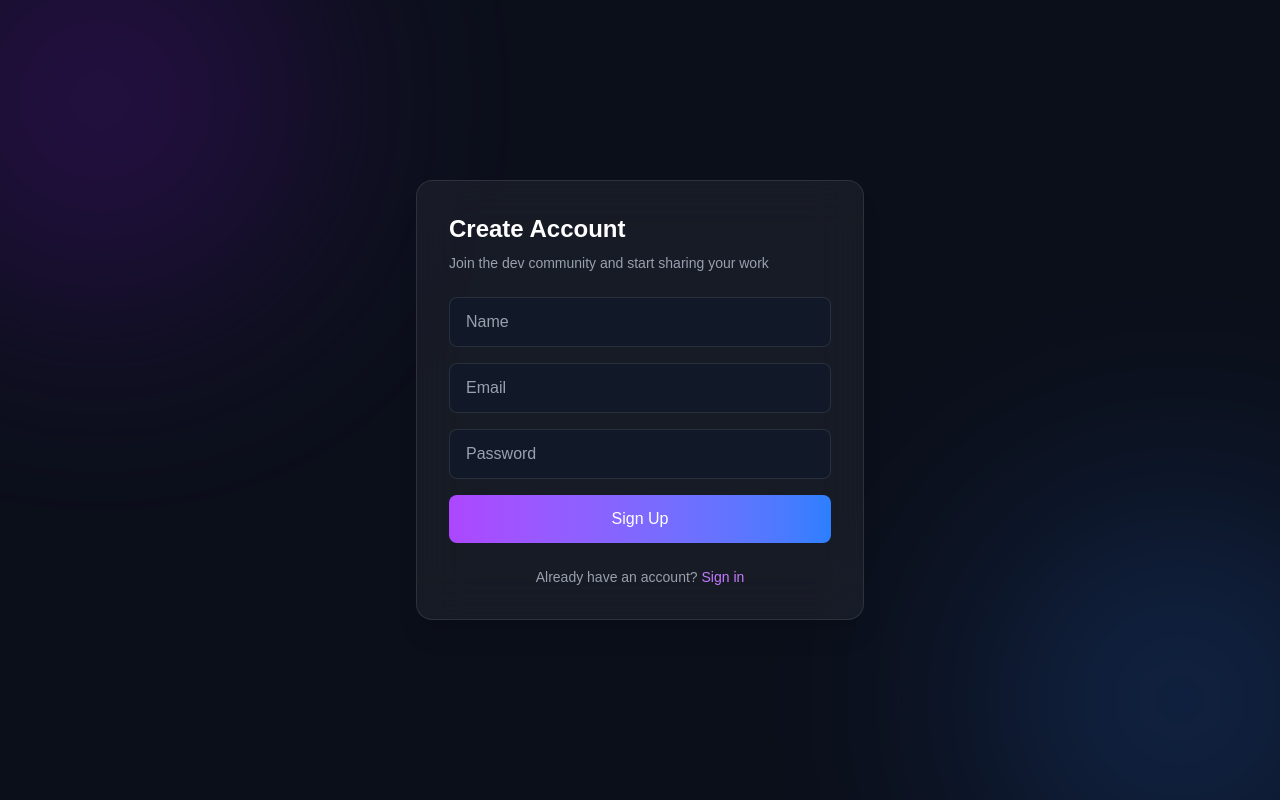
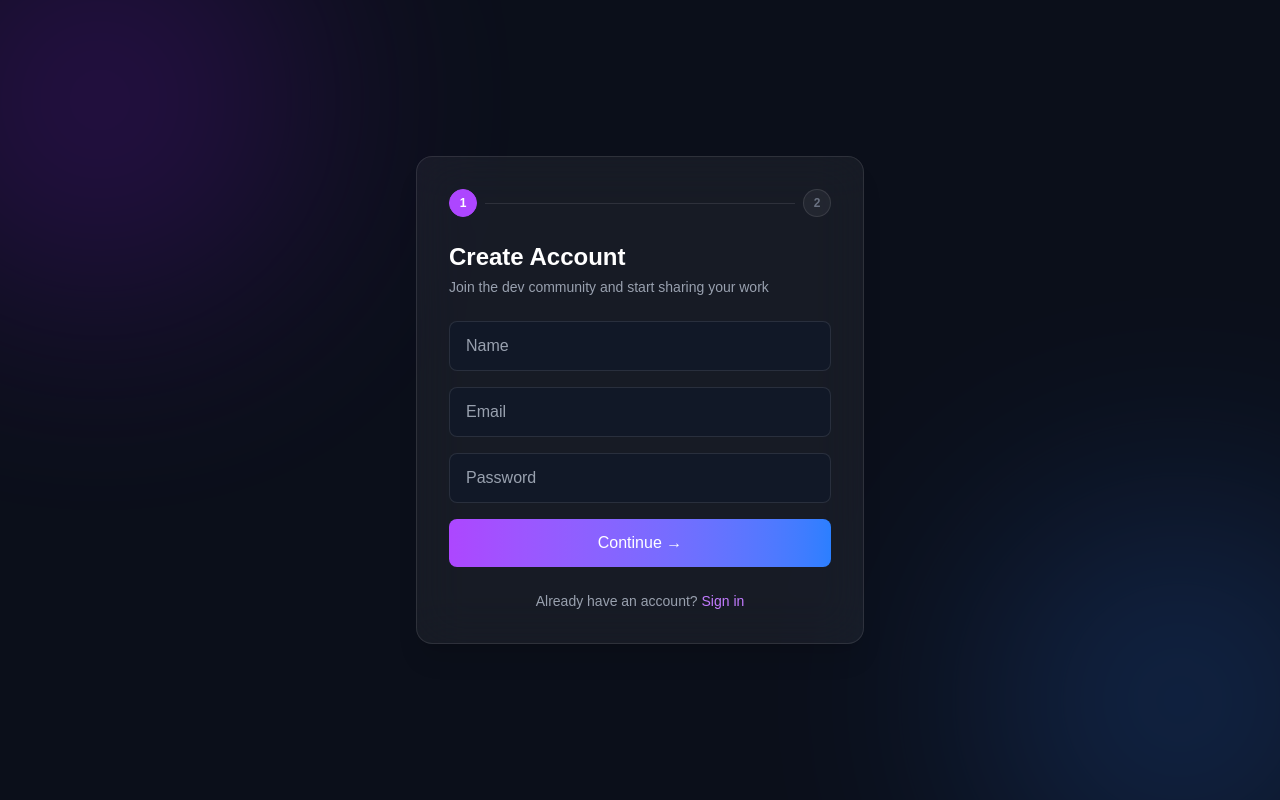
Before and after one commit to devspark-2501/DevCollab-Website, a Next.js app in the folder front-end/: page /create-auth in a window 1280 px wide. Built offline with nearby package versions, Linux system fonts and the light colour scheme.

Commit message:
Adding Two Step auth in Registration!!

```diff
--- a/front-end/app/create-auth/page.js
+++ b/front-end/app/create-auth/page.js
@@ -2,82 +2,122 @@
 
 import { useState } from "react"
 import Link from "next/link"
-import { useRouter } from "next/navigation"
 import { signIn } from "next-auth/react"
 
 export default function SignUp() {
-
-    const router = useRouter();
+    const [step, setStep] = useState("details") // "details" | "otp"
 
     const [name, setName] = useState("")
     const [email, setEmail] = useState("")
     const [password, setPassword] = useState("")
+    const [otp, setOtp] = useState("")
 
     const [error, setError] = useState("")
+    const [info, setInfo] = useState("")
     const [loading, setLoading] = useState(false)
 
-    const handleSignup = async (e) => {
-        e.preventDefault();
+    // Step 1: Send OTP
+    const handleSendOtp = async (e) => {
+        e.preventDefault()
+        setError("")
+        setInfo("")
+        setLoading(true)
 
+        try {
+            const res = await fetch("/api/send-otp", {
+                method: "POST",
+                headers: { "Content-Type": "application/json" },
+                body: JSON.stringify({ email }),
+            })
+
+            const data = await res.json()
+
+            if (!res.ok) {
+                setError(data.message || "Failed to send OTP")
+                setLoading(false)
+                return
+            }
+
+            setInfo(`OTP sent to ${email}. Check your inbox.`)
+            setStep("otp")
+        } catch {
+            setError("Something went wrong. Try again.")
+        } finally {
+            setLoading(false)
+        }
+    }
+
+    // Step 2: Verify OTP + Register
+    const handleRegister = async (e) => {
+        e.preventDefault()
         setError("")
         setLoading(true)
 
         try {
             const res = await fetch("/api/register", {
                 method: "POST",
-                headers: {
-                    "Content-Type": "application/json",
-                },
-                body: JSON.stringify({
-                    name,
-                    email,
-                    password,
-                }),
-            });
+                headers: { "Content-Type": "application/json" },
+                body: JSON.stringify({ name, email, password, otp }),
+            })
 
-            const data = await res.json();
+            const data = await res.json()
 
             if (!res.ok) {
+                setError(data.message || "Something went wrong")
                 setLoading(false)
-                setError(data.message || "Something went wrong")
-                return;
+                return
             }
 
-            // Auto login + redirect to Profile
             await signIn("credentials", {
                 email,
                 password,
                 redirect: true,
-                callbackUrl: "/Profile"
-            });
+                callbackUrl: "/Profile",
+            })
 
-        } catch (err) {
+        } catch {
+            setError("Something went wrong. Try again.")
             setLoading(false)
-            setError("Something went wrong. Try again.")
         }
     }
 
     return (
         <div className="min-h-screen flex items-center justify-center bg-[#0b0f1a] relative overflow-hidden">
 
-            {/* Background Glow */}
+            {/* Background Glows */}
             <div className="absolute w-[400px] h-[400px] bg-purple-600 opacity-20 blur-[120px] rounded-full top-[-100px] left-[-100px]" />
             <div className="absolute w-[400px] h-[400px] bg-blue-500 opacity-20 blur-[120px] rounded-full bottom-[-100px] right-[-100px]" />
 
             {/* Card */}
             <div className="relative z-10 w-[90%] max-w-md p-8 rounded-2xl bg-white/5 backdrop-blur-xl border border-white/10 shadow-xl">
 
-                <h1 className="text-2xl font-semibold text-white mb-2">
-                    Create Account
+                {/* Step indicator */}
+                <div className="flex items-center gap-2 mb-6">
+                    <div className={`flex items-center justify-center w-7 h-7 rounded-full text-xs font-bold border ${
+                        step === "details"
+                            ? "bg-purple-500 border-purple-500 text-white"
+                            : "bg-purple-500/20 border-purple-500 text-purple-400"
+                    }`}>1</div>
+                    <div className={`flex-1 h-px ${step === "otp" ? "bg-purple-500" : "bg-white/10"}`} />
+                    <div className={`flex items-center justify-center w-7 h-7 rounded-full text-xs font-bold border ${
+                        step === "otp"
+                            ? "bg-purple-500 border-purple-500 text-white"
+                            : "bg-white/5 border-white/10 text-gray-500"
+                    }`}>2</div>
+                </div>
+
+                <h1 className="text-2xl font-semibold text-white mb-1">
+                    {step === "details" ? "Create Account" : "Verify Email"}
                 </h1>
-
                 <p className="text-gray-400 text-sm mb-6">
-                    Join the dev community and start sharing your work
+                    {step === "details"
+                        ? "Join the dev community and start sharing your work"
+                        : `Enter the 6-digit code sent to ${email}`}
                 </p>
 
-                {/* Form */}
-                <form onSubmit={handleSignup} className="flex flex-col gap-4">
-
+                {/* ── STEP 1: Details form ── */}
+                {step === "details" && (
+                    <form onSubmit={handleSendOtp} className="flex flex-col gap-4">
                         <input
                             type="text"
                             placeholder="Name"
@@ -86,7 +126,6 @@ export default function SignUp() {
                             className="w-full px-4 py-3 rounded-lg bg-[#111827] border border-white/10 text-white placeholder-gray-400 focus:outline-none focus:border-purple-500"
                             required
                         />
-
                         <input
                             type="email"
                             placeholder="Email"
@@ -95,7 +134,6 @@ export default function SignUp() {
                             className="w-full px-4 py-3 rounded-lg bg-[#111827] border border-white/10 text-white placeholder-gray-400 focus:outline-none focus:border-purple-500"
                             required
                         />
-
                         <input
                             type="password"
                             placeholder="Password"
@@ -105,28 +143,74 @@ export default function SignUp() {
                             required
                         />
 
-                    {error && (
-                        <p className="text-red-400 text-sm">{error}</p>
-                    )}
+                        {error && <p className="text-red-400 text-sm">{error}</p>}
 
                         <button
                             type="submit"
                             disabled={loading}
                             className="w-full py-3 rounded-lg bg-gradient-to-r from-purple-500 to-blue-500 text-white font-medium hover:opacity-90 transition disabled:opacity-50"
                         >
-                        {loading ? "Creating account..." : "Sign Up"}
+                            {loading ? "Sending OTP..." : "Continue →"}
+                        </button>
+                    </form>
+                )}
+
+                {/* ── STEP 2: OTP form ── */}
+                {step === "otp" && (
+                    <form onSubmit={handleRegister} className="flex flex-col gap-4">
+
+                        {info && (
+                            <div className="px-4 py-3 rounded-lg bg-purple-500/10 border border-purple-500/30 text-purple-300 text-sm">
+                                {info}
+                            </div>
+                        )}
+
+                        <input
+                            type="text"
+                            placeholder="Enter 6-digit OTP"
+                            value={otp}
+                            onChange={(e) => setOtp(e.target.value.replace(/\D/g, "").slice(0, 6))}
+                            className="w-full px-4 py-3 rounded-lg bg-[#111827] border border-white/10 text-white placeholder-gray-400 focus:outline-none focus:border-purple-500 text-center text-2xl tracking-[0.5em] font-mono"
+                            maxLength={6}
+                            required
+                        />
+
+                        {error && <p className="text-red-400 text-sm">{error}</p>}
+
+                        <button
+                            type="submit"
+                            disabled={loading || otp.length !== 6}
+                            className="w-full py-3 rounded-lg bg-gradient-to-r from-purple-500 to-blue-500 text-white font-medium hover:opacity-90 transition disabled:opacity-50"
+                        >
+                            {loading ? "Creating account..." : "Verify & Sign Up"}
                         </button>
 
+                        {/* Resend OTP */}
+                        <button
+                            type="button"
+                            onClick={handleSendOtp}
+                            disabled={loading}
+                            className="text-sm text-gray-400 hover:text-purple-400 transition text-center"
+                        >
+                            Didn't receive it? <span className="text-purple-400 underline">Resend OTP</span>
+                        </button>
+
+                        <button
+                            type="button"
+                            onClick={() => { setStep("details"); setError(""); setOtp(""); }}
+                            className="text-sm text-gray-500 hover:text-gray-300 transition text-center"
+                        >
+                            ← Change email
+                        </button>
                     </form>
+                )}
 
-                {/* Redirect Link */}
                 <p className="text-gray-400 text-sm mt-6 text-center">
                     Already have an account?{" "}
                     <Link href="/sign-in" className="text-purple-400 hover:underline">
                         Sign in
                     </Link>
                 </p>
-
             </div>
         </div>
     )
--- a/front-end/app/page.js
+++ b/front-end/app/page.js
@@ -1,4 +1,5 @@
 'use client'
+
 import Link from "next/link";
 import { usePathname } from "next/navigation";
 import Hero_Section_One from "./Components/layout/Hero-Section-one";
--- /dev/null
+++ b/front-end/database/models/model.js
@@ -0,0 +1,10 @@
+import mongoose from "mongoose";
+
+const OtpSchema = new mongoose.Schema({
+    email: { type: String, required: true },
+    otp: { type: String, required: true },
+    createdAt: { type: Date, default: Date.now, expires: 300 }, // auto-delete after 5 min
+});
+
+const Otp = mongoose.models.Otp || mongoose.model("Otp", OtpSchema);
+export default Otp;
--- a/front-end/package.json
+++ b/front-end/package.json
@@ -9,9 +9,10 @@
   },
   "dependencies": {
     "bcryptjs": "^3.0.3",
-    "mongoose": "^9.4.1",
+    "mongoose": "^9.6.1",
     "next": "14.2.5",
     "next-auth": "^4.24.13",
+    "nodemailer": "^7.0.13",
     "react": "18.2.0",
     "react-dom": "18.2.0",
     "react-icons": "^5.6.0"
```
Also changed, not shown: front-end/app/api/otp/route.js (added, +56 -0 lines), front-end/app/api/register/route.js (+26 -12 lines), 1 other file (tests, documents, lock files or other folders). Lines whose indentation alone changed are shown as unchanged.
